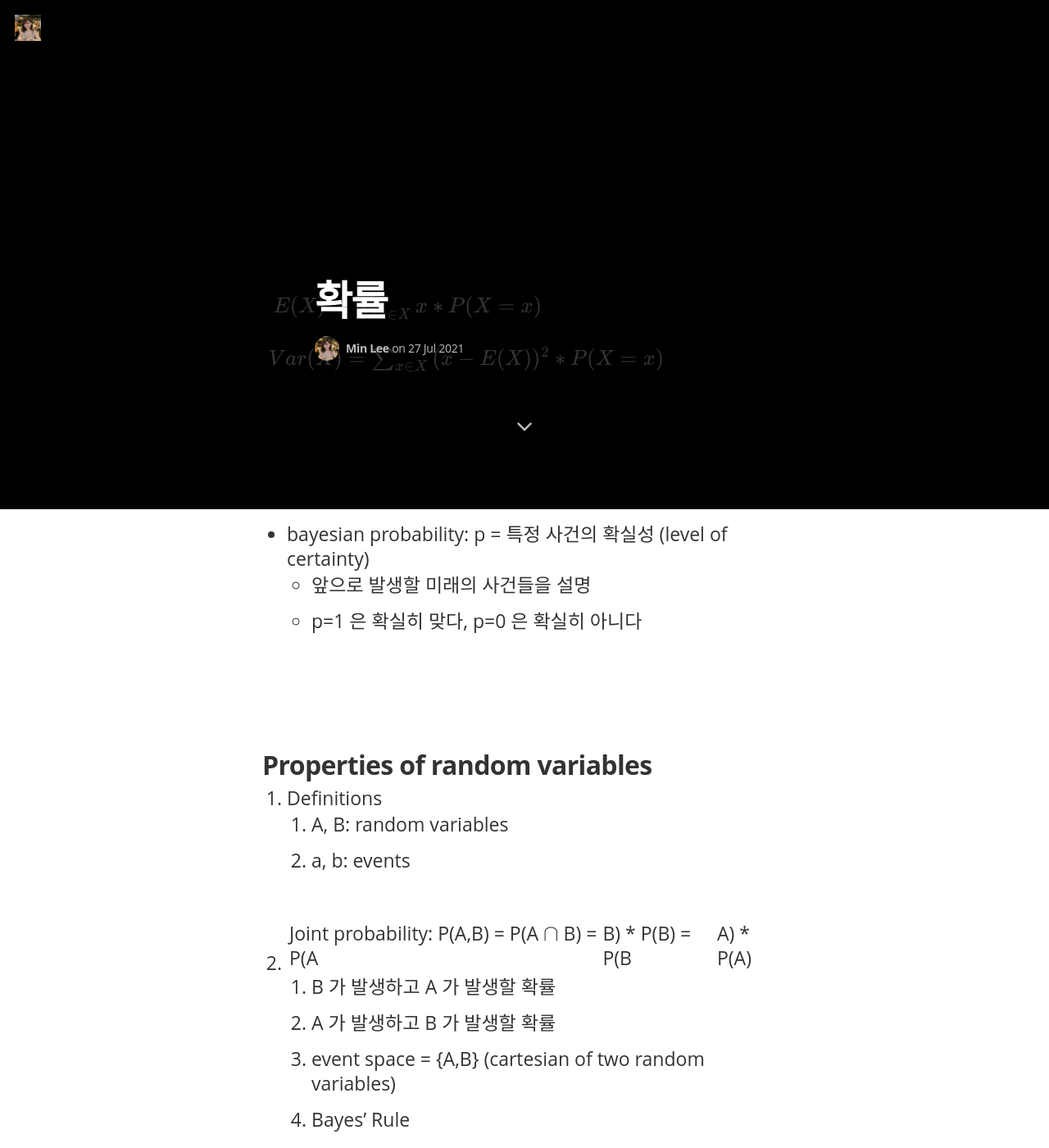
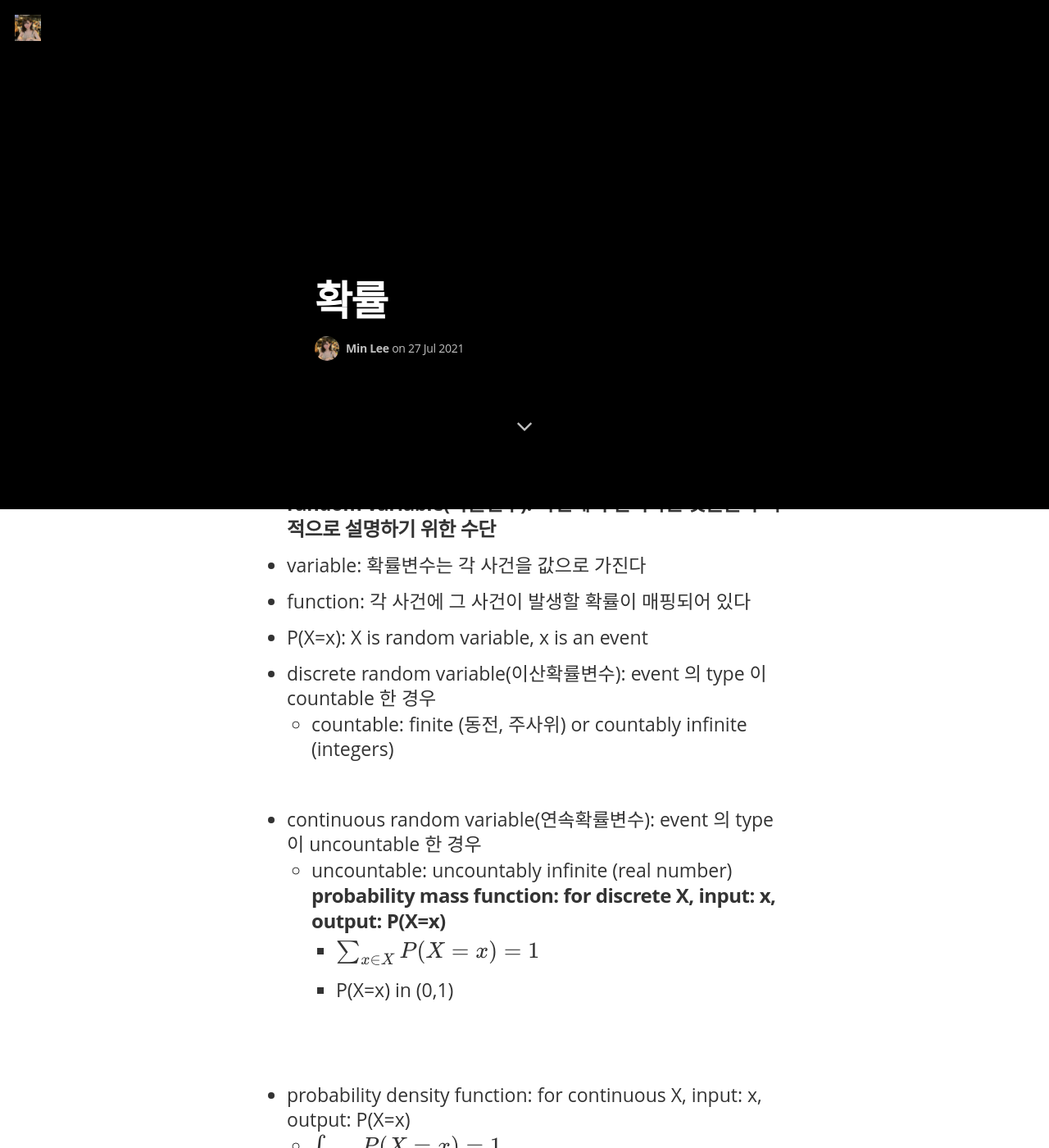
Before and after one commit to minniie/minniie.github.io, a Jekyll site: the page built from _posts/2021-07-27-probability.markdown, in a window 1280 px wide and 1400 px high, scrolled down 779 px. Shown: the whole window at 82% size. Built offline with Jekyll 4.4.1, drawn with Linux system fonts in a browser that asks for light colours; nearby versions of some CDN libraries; some web fonts are replaced; formulas are drawn with MathJax 3; some of the changed text lies outside the part shown.

Commit message:
Update 2021-07-27-probability.markdown

```diff
--- a/_posts/2021-07-27-probability.markdown
+++ b/_posts/2021-07-27-probability.markdown
@@ -11,17 +11,48 @@
 
 ## Definitions
 
-
-
-### probability density function: for continuous X, input: x, output: P(X=x)
-
-◦ mean: 해당 확률변수의 기댓값<br>
-      ◦ $E(X) = \sum_{x \in X}{x * P(X=x)}$
-◦variance: 해당 확률변수가 얼마나 퍼져있는지<br>
-   ◦$Var(X) = \sum_{x \in X}{(x-E(X))^2} * P(X=x)$<br>
-◦ bias: 해당 확률변수의 sample mean 과 real/latent mean 이 얼마나 차이나는지 (?)<br>
-◦ probabilistic == stochastic == uncertain<br>
-◦ frequentist probability: p = 특정 사건의 빈도 / 모든 사건들의 빈도<br>
+#### sample: 자연의 동일한 조건 내에서 관측한 것
+- sample 1 = 1, sample 2 = 0, sample 3 = 1
+#### data: sample 의 집합
+- data = {1,0,1}
+#### event: sample 의 종류
+- event 1 = 1, event 2 = 0
+#### event space: event 의 집합
+- event space = {1,0}
+- ~ state space
+#### random variable(확률변수): 자연에서 일어나는 것들을 수학적으로 설명하기 위한 수단
+- variable: 확률변수는 각 사건을 값으로 가진다
+- function: 각 사건에 그 사건이 발생할 확률이 매핑되어 있다
+- P(X=x): X is random variable, x is an event
+- discrete random variable(이산확률변수): event 의 type 이 countable 한 경우
+  - countable: finite (동전, 주사위) or countably infinite (integers)
+- continuous random variable(연속확률변수): event 의 type 이 uncountable 한 경우
+  - uncountable: uncountably infinite (real number)
+#### probability mass function: for discrete X, input: x, output: P(X=x)
+    - $\sum_{x \in X} P(X=x) = 1$
+    - P(X=x) in (0,1)
+- probability density function: for continuous X, input: x, output: P(X=x)
+    - $\int_{x \in X} P(X=x) = 1$
+    - P(X=x) might be > 1 if size(event space/interval) < 1
+- hypothesis: 변수 or 확률변수의 값을 가정
+    - h=p
+- hypothesis testing: 가설이 진짜인지 검증 (?)
+- distribution(분포): 해당 확률변수의 모든 event와 그에 해당하는 확률값을 정의/요약
+    - pmf, pdf 와 동일
+- parameter: distribution 이 closed form 일 경우(?) 그 식을 결정하는 값들
+- expectation(기댓값):
+    - if X == variable, X 의 값을 이미 알고 있음
+    - if X == random variable, X 의 값을 모르고 있음
+        - 이때 대신에 X 의 기댓값을 알수있음
+        - X 가 가지는 모든 event x * event x 가 발생할 확률
+    - $E_{X\sim P} (X)$: random variable X 는 probability distribution P 를 따른다
+- mean: 해당 확률변수의 기댓값
+    - $E(X) = \sum_{x \in X}{x * P(X=x)}$
+- variance: 해당 확률변수가 얼마나 퍼져있는지
+    - $Var(X) = \sum_{x \in X}{(x-E(X))^2} * P(X=x)$
+- bias: 해당 확률변수의 sample mean 과 real/latent mean 이 얼마나 차이나는지 (?)
+- probabilistic == stochastic == uncertain
+- frequentist probability: p = 특정 사건의 빈도 / 모든 사건들의 빈도
     - 이미 발생한 과거의 사건들을 설명
 - bayesian probability: p = 특정 사건의 확실성 (level of certainty)
     - 앞으로 발생할 미래의 사건들을 설명
```
Also changed, not shown: other parts of _posts/2021-07-27-probability.markdown (+3 -3 lines).
